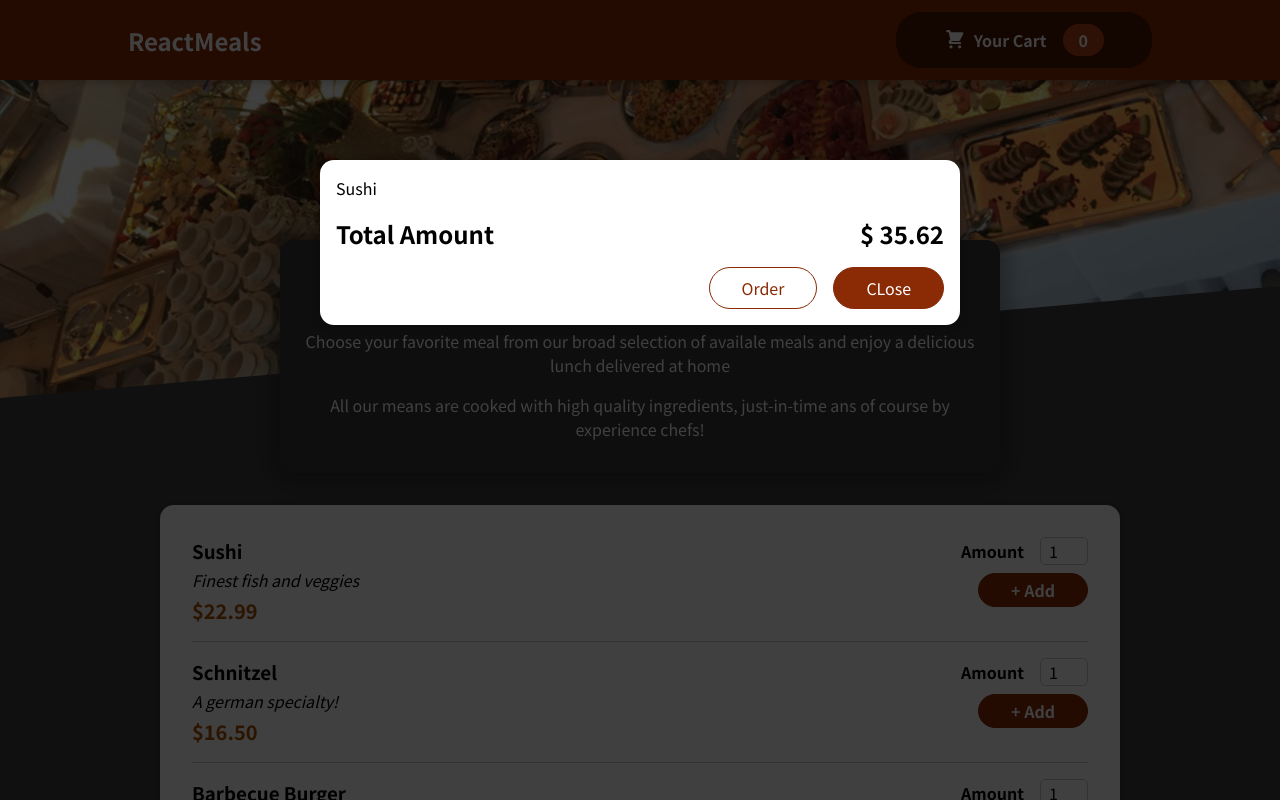
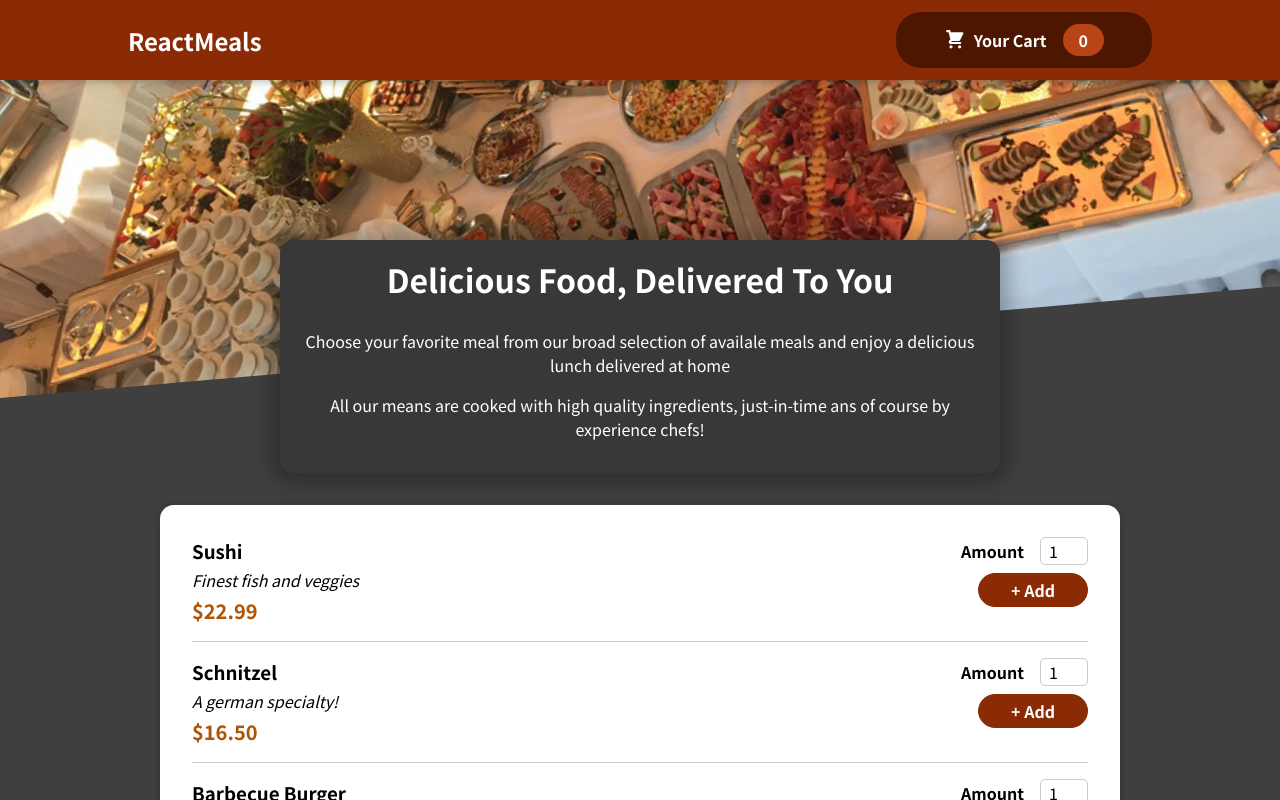
Before and after one commit to mohmyyy/Restaurant-Food-Ordering-App, a React (Create React App) app: page / in a window 1280 px wide. Shown: the top 800 px of the page. Built offline with nearby package versions, Linux system fonts and the light colour scheme.

Commit message:
adding functionality on Cart

```diff
--- a/src/App.js
+++ b/src/App.js
@@ -1,13 +1,20 @@
-import { Fragment } from "react";
+import { Fragment, useState } from "react";
 import Cart from "./components/Cart/Cart";
 import Header from "./components/Layout/Header";
 import Meals from "./components/Meals/Meals";
 
 function App() {
+  const [logModal,setLogModal] = useState(false);
+  const showModal = () => {
+    setLogModal(true)
+  }
+  const closeModal = () => {
+    setLogModal(false)
+  }
   return (
     <Fragment>
-      <Cart />
-      <Header />
+      {logModal && <Cart onCLose={closeModal} />}
+      <Header onClick={showModal} />
       <main>
         <Meals />
       </main>
--- a/src/components/Cart/Cart.js
+++ b/src/components/Cart/Cart.js
@@ -1,6 +1,7 @@
 import Modal from "../Layout/Modal";
 import classes from "./Cart.module.css";
-const Cart = () => {
+const Cart = (props) => {
+  console.log(props.onCLose)
   const CartItems =(<ul className={classes["cart-items"]}> {[{ id: "c1", name: "Sushi", amount: 2, price: 12.99 }].map(
     (item) =>(
       <li>{item.name}</li>
@@ -9,7 +10,7 @@ const Cart = () => {
   );
 
   return (
-    <Modal>
+    <Modal onCheck={props.onCLose}>
       <div>{CartItems}</div>
       <div className={classes.total}>
         <span>Total Amount</span>
@@ -17,7 +18,7 @@ const Cart = () => {
       </div>
       <div className={classes.actions}>
         <button className={classes["button--alt"]}>Order</button>
-        <button className={classes.button}>CLose</button>
+        <button className={classes.button} onClick={props.onCLose}>CLose</button>
       </div>
     </Modal>
   );
--- a/src/components/Layout/Header.js
+++ b/src/components/Layout/Header.js
@@ -3,12 +3,12 @@ import HeaderCardButton from "./HeaderCartButton";
 import classes from "./Header.module.css";
 import mealImage from '../../components/assets/meals.jpg'
 
-const Header = () => {
+const Header = (props) => {
   return (
     <Fragment>
       <header className={classes.header}>
         <h2>ReactMeals</h2>
-        <HeaderCardButton />
+        <HeaderCardButton onClick={props.onClick} />
       </header>
       <div className={classes["main-image"]}>
         <img src={mealImage} alt='Meals'></img>
--- a/src/components/Layout/HeaderCartButton.js
+++ b/src/components/Layout/HeaderCartButton.js
@@ -1,9 +1,9 @@
 import classes from "./HeaderCartButton.module.css";
 import CartIcon from "../Cart/CartIcon";
-const HeaderCardButton = () => {
+const HeaderCardButton = (props) => {
   return (
     <>
-      <button className={classes.button}>
+      <button onClick={props.onClick} className={classes.button}>
         <span className={classes.icon} >
           <CartIcon />
         </span>
--- a/src/components/Layout/Modal.js
+++ b/src/components/Layout/Modal.js
@@ -2,8 +2,8 @@ import React, { Fragment } from "react";
 import ReactDOM  from "react-dom";
 import classes from "./Modal.module.css";
 
-const BackDrop = () => {
-  return <div className={classes.backdrop}></div>;
+const BackDrop = (props) => {
+  return <div className={classes.backdrop} onClick={props.onCheck}></div>;
 };
 const ModalOverlay = (props) => {
   return (
@@ -17,7 +17,7 @@ const Modal = (props) => {
   const portalElement = document.getElementById('overlays')
   return (
     <Fragment>
-      {ReactDOM.createPortal(<BackDrop />,portalElement)}
+      {ReactDOM.createPortal(<BackDrop onCheck={props.onCheck} />,portalElement)}
       {ReactDOM.createPortal(<ModalOverlay>{props.children}</ModalOverlay>,portalElement)}
     </Fragment>
   );
--- a/src/components/Meals/MealItem/MealItemForm.js
+++ b/src/components/Meals/MealItem/MealItemForm.js
@@ -4,7 +4,6 @@ import classes from "./MealItemForm.module.css";
 const MealItemForm = (props) => {
   return (
     <div>
-      {/* {modalChange && <Modal />} */}
       <form className={classes.form}>
       <Input
         label="Amount"
@@ -18,7 +17,7 @@ const MealItemForm = (props) => {
         }}
       />
       <footer>
-        <button className={classes.button} type="button">
+        <button onClick={props.onClick} className={classes.button} type="button">
           + Add
         </button>
       </footer>
```
Also changed, not shown: src/index.js (+4 -4 lines).
